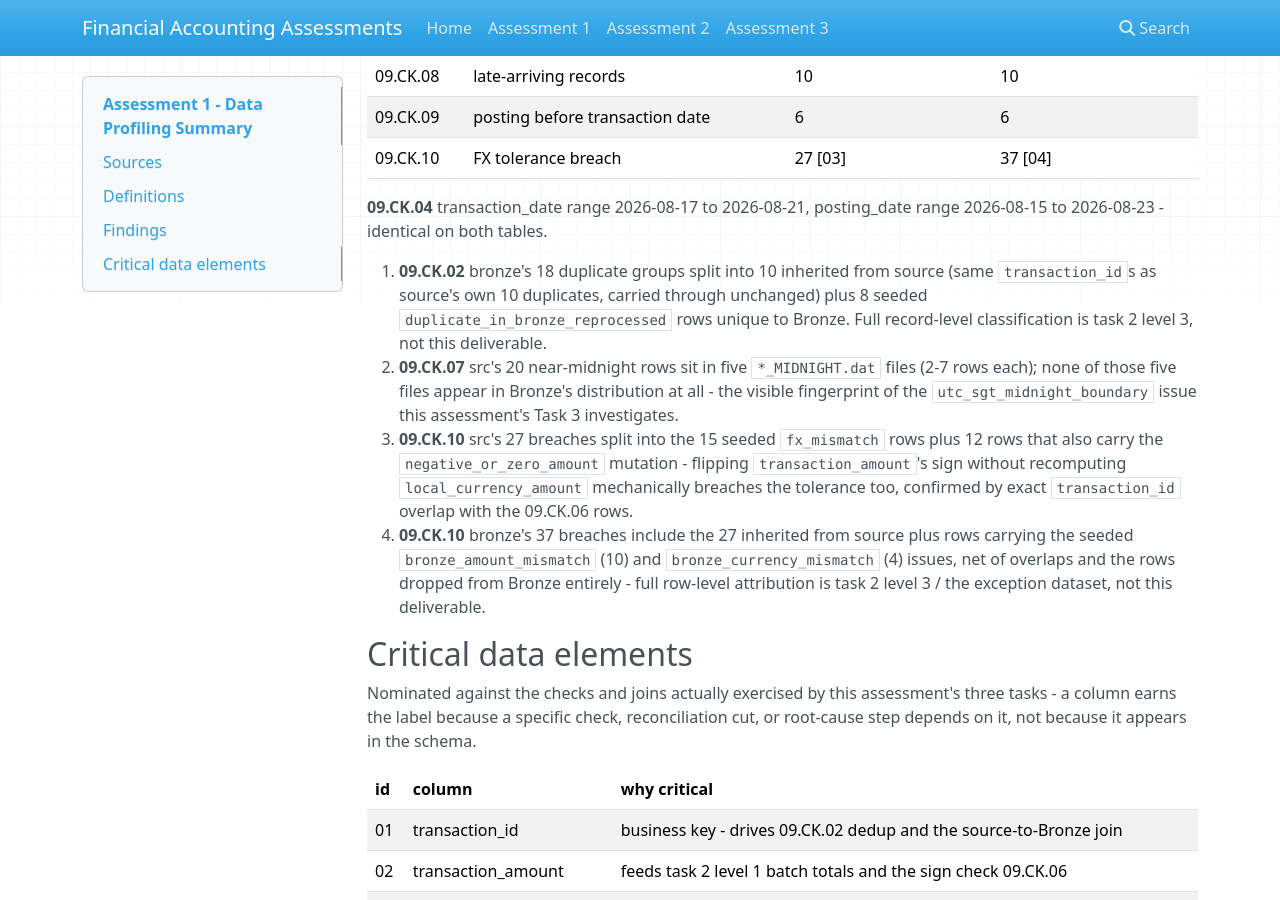
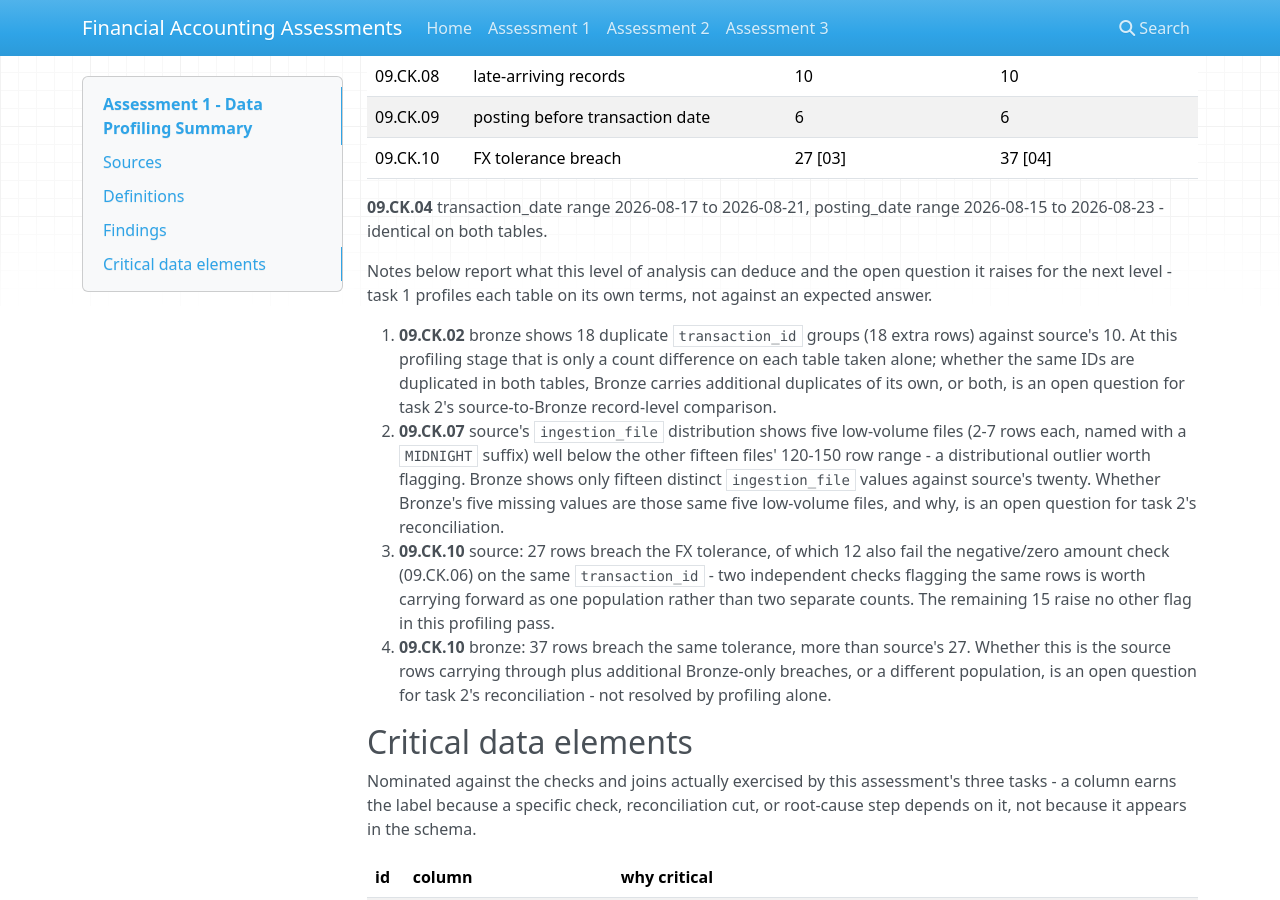
Before and after one commit to yayfalafels/de-financial-accounting-demo, an MkDocs documentation site: the page built from results/assessment-1/assessment-1-profiling-summary.md, in a window 1280 px wide and 900 px high, scrolled down 850 px. Built offline with MkDocs 1.6.1, drawn with Linux system fonts in a browser that asks for light colours; nearby versions of some CDN libraries.

Commit message:
dev: [020] blind-analyst framing for task 1 deliverable + notebook
Per user review: results/assessment-1/assessment-1-profiling-summary.md
and the notebook's definitions cell referenced the mock generator's
injected-issue-type names directly (fx_mismatch, duplicate_in_bronze_
reprocessed, utc_sgt_midnight_boundary, bronze_amount_mismatch/currency_
mismatch) and explained findings via how the generator produced them -
knowledge a real analyst profiling unfamiliar data would not have.

Rewrites the notebook's check-definitions markdown cell to justify
currency/type/tolerance rules from the schema and general data-quality
practice instead. Rewrites the profiling summary's four footnotes to
report only what each level of analysis can deduce plus the open
question it raises for task 2/3, with no generator-mechanism language
or premature source-vs-Bronze causal claims a single-table profiling
pass can't actually support.

Adds this as a standing design principle in the 09 tracker's profiling
design section: every deliverable stays blind to the seed generator
except assessment-1-audit.md (09.DM.12), the one place ground truth is
verified.

Co-Authored-By: Claude Sonnet 5 <noreply@anthropic.com>

```diff
--- a/results/assessment-1/assessment-1-profiling-summary.md
+++ b/results/assessment-1/assessment-1-profiling-summary.md
@@ -34,10 +34,12 @@ See [overview](assessment-1-overview.md) for the scenario, source/Bronze table s
 
 **09.CK.04** transaction_date range 2026-08-17 to 2026-08-21, posting_date range 2026-08-15 to 2026-08-23 - identical on both tables.
 
-01. **09.CK.02** bronze's 18 duplicate groups split into 10 inherited from source (same `transaction_id`s as source's own 10 duplicates, carried through unchanged) plus 8 seeded `duplicate_in_bronze_reprocessed` rows unique to Bronze. Full record-level classification is task 2 level 3, not this deliverable.
-02. **09.CK.07** src's 20 near-midnight rows sit in five `*_MIDNIGHT.dat` files (2-7 rows each); none of those five files appear in Bronze's distribution at all - the visible fingerprint of the `utc_sgt_midnight_boundary` issue this assessment's Task 3 investigates.
-03. **09.CK.10** src's 27 breaches split into the 15 seeded `fx_mismatch` rows plus 12 rows that also carry the `negative_or_zero_amount` mutation - flipping `transaction_amount`'s sign without recomputing `local_currency_amount` mechanically breaches the tolerance too, confirmed by exact `transaction_id` overlap with the 09.CK.06 rows.
-04. **09.CK.10** bronze's 37 breaches include the 27 inherited from source plus rows carrying the seeded `bronze_amount_mismatch` (10) and `bronze_currency_mismatch` (4) issues, net of overlaps and the rows dropped from Bronze entirely - full row-level attribution is task 2 level 3 / the exception dataset, not this deliverable.
+Notes below report what this level of analysis can deduce and the open question it raises for the next level - task 1 profiles each table on its own terms, not against an expected answer.
+
+01. **09.CK.02** bronze shows 18 duplicate `transaction_id` groups (18 extra rows) against source's 10. At this profiling stage that is only a count difference on each table taken alone; whether the same IDs are duplicated in both tables, Bronze carries additional duplicates of its own, or both, is an open question for task 2's source-to-Bronze record-level comparison.
+02. **09.CK.07** source's `ingestion_file` distribution shows five low-volume files (2-7 rows each, named with a `MIDNIGHT` suffix) well below the other fifteen files' 120-150 row range - a distributional outlier worth flagging. Bronze shows only fifteen distinct `ingestion_file` values against source's twenty. Whether Bronze's five missing values are those same five low-volume files, and why, is an open question for task 2's reconciliation.
+03. **09.CK.10** source: 27 rows breach the FX tolerance, of which 12 also fail the negative/zero amount check (09.CK.06) on the same `transaction_id` - two independent checks flagging the same rows is worth carrying forward as one population rather than two separate counts. The remaining 15 raise no other flag in this profiling pass.
+04. **09.CK.10** bronze: 37 rows breach the same tolerance, more than source's 27. Whether this is the source rows carrying through plus additional Bronze-only breaches, or a different population, is an open question for task 2's reconciliation - not resolved by profiling alone.
 
 ## Critical data elements
 
```
Also changed, not shown: docs/assessments/09-as01-data-profiling-reconciliation.md (+5 -2 lines), 1 other file.
